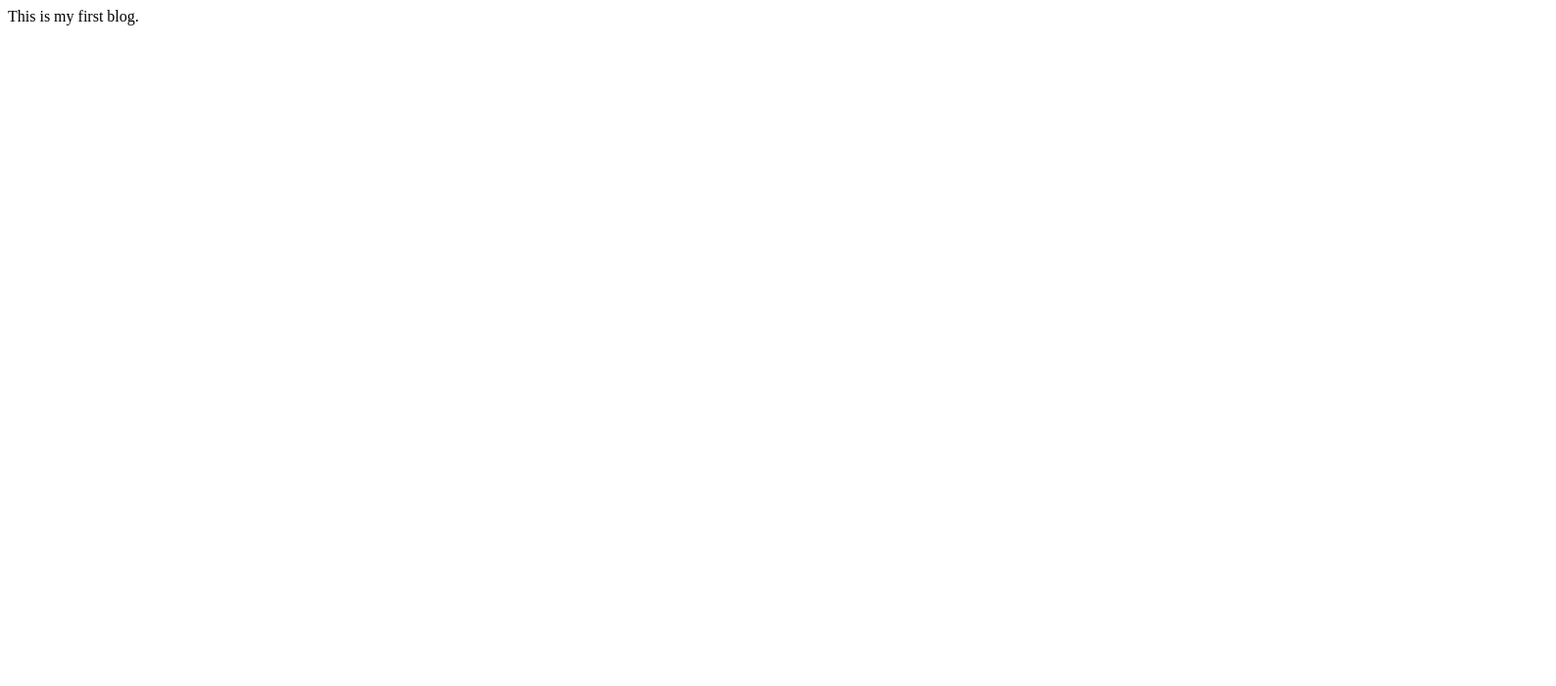
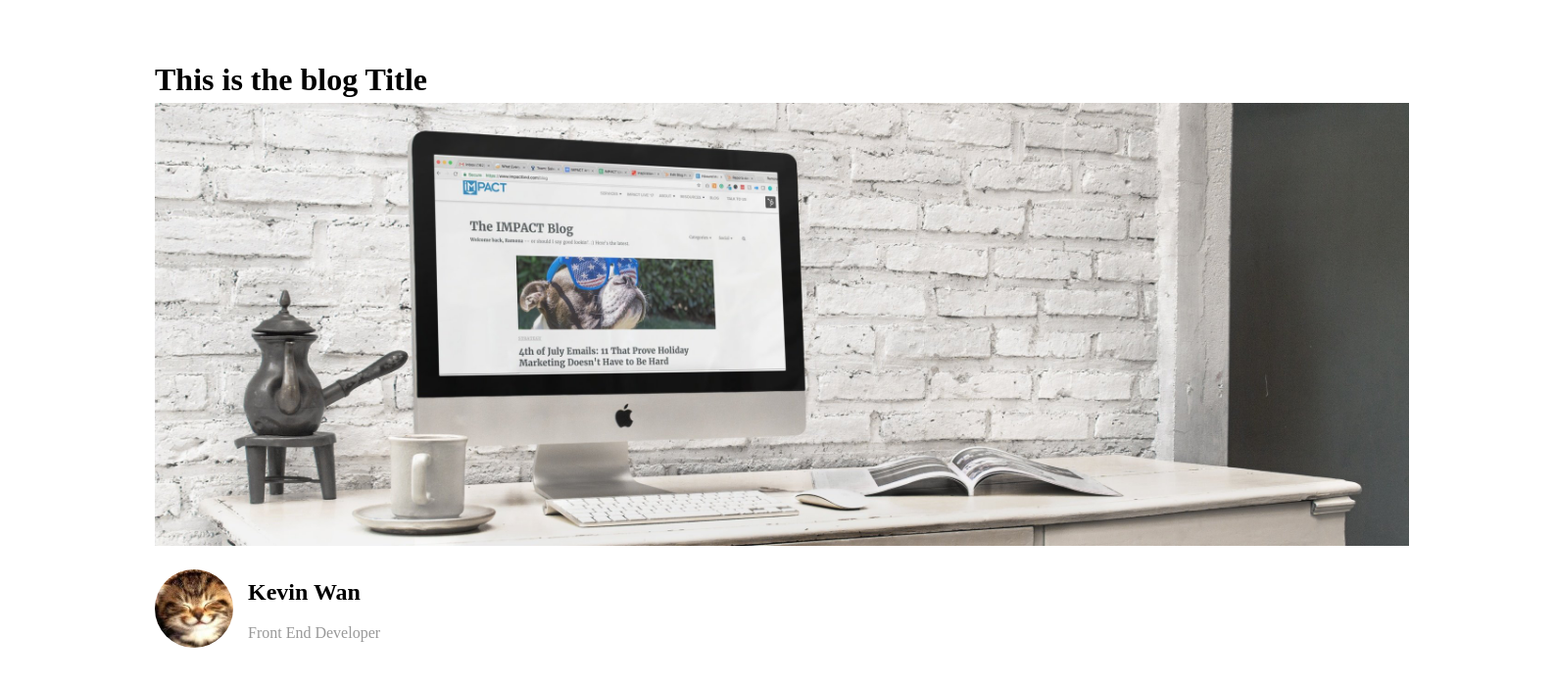
Before and after one commit to wanxiankai/uda-fe, a plain HTML site: page my-blog/dailyBlog/blog1/index.html in a window 1280 px wide. Shown: the whole page at 98% size, 1588 px wide, since content can reach past the window. Drawn offline with Linux system fonts and the light colour scheme.

Commit message:
add more detail about blog

```diff
--- a/my-blog/dailyBlog/blog1/index.html
+++ b/my-blog/dailyBlog/blog1/index.html
@@ -4,8 +4,20 @@
     <meta charset="UTF-8">
     <meta name="viewport" content="width=device-width, initial-scale=1.0">
     <title>My first Blog</title>
+    <link rel="stylesheet" href="./style.css">
 </head>
 <body>
-    This is my first blog.
+    <header>This is the blog Title</header>
+    <img class="headerImg" src="../../image/blog_design.jpg" alt="headerImg">
+    <div class="auther">
+        <div class="avatar"><img src="../../image/blog1.jpg" alt="avatar" /></div>
+        <div class="autherInfo">
+            <div class="name">Kevin Wan</div>
+            <div class="desc">Front End Developer</div>
+        </div>
+    </div>
+    <div class="content">
+
+    </div>
 </body>
 </html>
--- a/my-blog/dailyBlog/blog1/style.css
+++ b/my-blog/dailyBlog/blog1/style.css
@@ -0,0 +1,45 @@
+body {
+    padding: 50px 150px;
+    width: 100%;
+    position: relative;;
+}
+
+header {
+    font-size: 2em;
+    font-weight: bolder;
+    margin: 5px auto;
+}
+
+.headerImg {
+    width: 100%;
+}
+
+.auther {
+    margin-top: 20px;
+    display: flex;
+}
+
+.auther > .avatar {
+    margin-right: 15px;
+}
+
+.auther > .avatar > img{
+    width: 80px;
+    height: 80px;
+    border-radius: 50%;
+}
+
+.auther > .autherInfo{
+    display: flex;
+    flex-direction: column;
+    justify-content: space-around;
+}
+
+.auther > .autherInfo > .name {
+    font-weight: bold;
+    font-size: 1.5em;
+}
+
+.auther > .autherInfo > .desc {
+    color: #999;
+}
```
Also changed, not shown: my-blog/image/blog_design.jpg (added).
